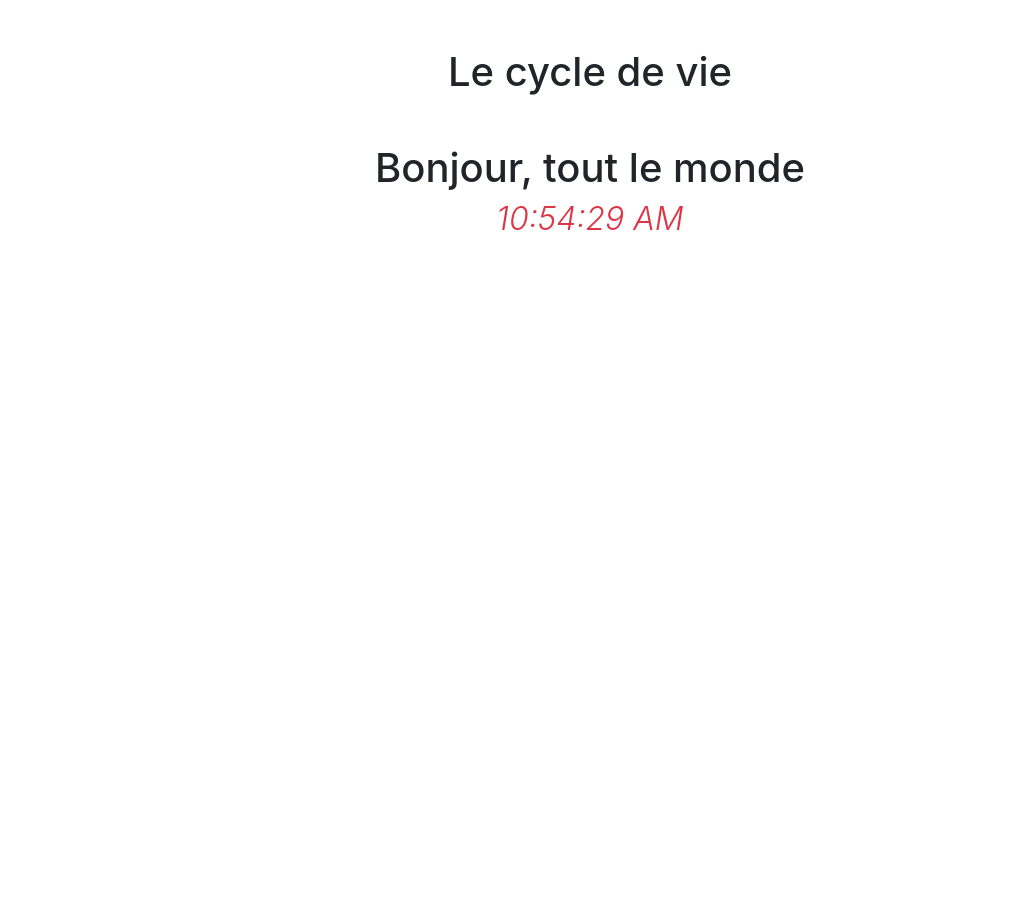
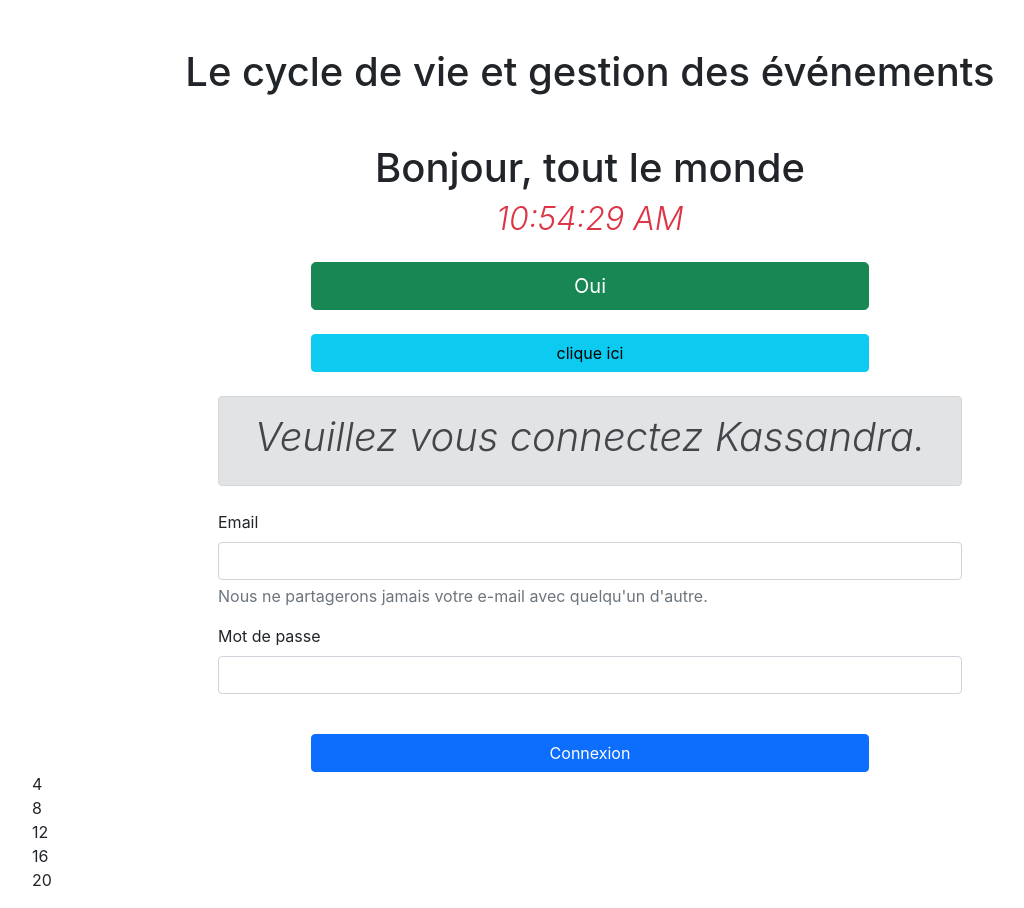
Before and after one commit to Alprod/exoReact, a React app in the folder cycle-vie/: page / in a window 1280 px wide. Shown: the whole page, without its empty margins (50-1074 px from the left). Before the commit the page ends 800 px from the top, so only its background shows below. Built offline with nearby package versions, Linux system fonts and the light colour scheme.

Commit message:
Ajout du cycle de vie et gestion des événement

```diff
--- a/cycle-vie/public/index.html
+++ b/cycle-vie/public/index.html
@@ -11,8 +11,12 @@
   </head>
   <body>
     <div class="container">
+        <h1 class="text-center m-5">Le cycle de vie et gestion des événements</h1>
+        <div id="clock"></div>
         <div id="root"></div>
-        <div id="clock"></div>
+        <div id="clickWithoutBind"></div>
+        <div id="buttonConnexion"></div>
+        <div id="liste"></div>
     </div>
     <script src="https://cdn.jsdelivr.net/npm/bootstrap@5.0.2/dist/js/bootstrap.bundle.min.js" integrity="sha384-MrcW6ZMFYlzcLA8Nl+NtUVF0sA7MsXsP1UyJoMp4YLEuNSfAP+JcXn/tWtIaxVXM" crossorigin="anonymous"></script>
   </body>
--- a/cycle-vie/src/index.js
+++ b/cycle-vie/src/index.js
@@ -4,12 +4,14 @@ import './styles.css';
 
 const docElementRootId = document.getElementById('root')
 const docElementClockId = document.getElementById('clock')
+const docElementClickWithoutBindId = document.getElementById('clickWithoutBind')
+const docElementButtonConnexionId = document.getElementById('buttonConnexion')
+const docElementListeId = document.getElementById('liste')
 
-const element = <h1 className="text-center m-5">Le cycle de vie</h1>
-ReactDOM.render(element, docElementRootId);
 function FormatDate(props) {
     return <h2 className="text-center"><span className="text-danger fst-italic fw-light">{props.date.toLocaleTimeString()}</span></h2>
 }
+
 class Clock extends React.Component {
     constructor(props) {
         super(props);
@@ -17,7 +19,6 @@ class Clock extends React.Component {
             date: new Date()
         }
     }
-
     componentDidMount() {
         this.timerID = setInterval(
             () => this.tick(),1000
@@ -43,6 +44,9 @@ class Clock extends React.Component {
         )
     }
 }
+
+
+
 function Application(){
     return (
         <div>
@@ -50,4 +54,150 @@ function Application(){
         </div>
     )
 }
-    ReactDOM.render(<Application/>, docElementClockId)
+
+ReactDOM.render(<Application/>, docElementClockId)
+
+//Avec le bind
+class Toggle extends React.Component {
+    constructor(props) {
+        super(props);
+        this.state = {
+            isToggleOn : true,
+        }
+        //Une liaison afin d'utiliser le "this"
+        this.handleClick = this.handleClick.bind(this)
+    }
+    handleClick() {
+        this.setState(state => ({
+            isToggleOn: !state.isToggleOn
+        }))
+    }
+
+    render() {
+        return (
+            <div className="d-grid gap-2 col-6 mx-auto my-4">
+                <button className={`btn btn-lg  ${(this.state.isToggleOn) ? 'btn-success' : 'btn-dark'}`}
+                        onClick={this.handleClick}>
+                    {this.state.isToggleOn ? 'Oui' : 'Non'}
+                </button>
+            </div>
+        )
+    }
+}
+ReactDOM.render(<Toggle/>, docElementRootId)
+
+//Sans le bind
+class ClickWithoutBind extends React.Component{
+    handleClick = () => {
+        alert("c'est cliqué")
+    }
+
+    render() {
+        //Cela nous assure que 'this' est bien lié mais ce n'est obliger de mettre ()
+        return (
+            <div className="d-grid gap-2 col-6 mx-auto my-4">
+                <button className="btn btn-info" onClick={this.handleClick}> clique ici </button>
+            </div>
+        )
+    }
+}
+
+ReactDOM.render(
+    <ClickWithoutBind/>,
+    docElementClickWithoutBindId
+)
+
+const capitalize = (word) => ((word) ? word[0].toUpperCase() + word.slice(1) : 'inconnu')
+const nomUser = 'kassandra'
+
+function UserGreeting(props) {
+    return <div className="alert alert-success d-grid gap-2 col-8 mx-auto my-4" role="alert">
+                <h1 className="text-center fst-italic fw-light">Bienvenue {capitalize(props.user)} !</h1>
+            </div>
+}
+
+function GuestGreeting(props) {
+    return <div className="d-grid gap-2 col-8 mx-auto my-4">
+                <div className="alert alert-secondary" role="alert">
+                    <h1 className="text-center fst-italic fw-light">Veuillez vous connectez {capitalize(props.user)}.</h1>
+                </div>
+             <FormConnection/>
+            </div>
+}
+
+function FormConnection() {
+    return <div>
+                <div className="mb-3">
+                    <label htmlFor="exampleInputEmail1" className="form-label">Email</label>
+                    <input type="email" className="form-control" id="exampleInputEmail1" aria-describedby="emailHelp"/>
+                        <div id="emailHelp" className="form-text fs-6">Nous ne partagerons jamais votre e-mail avec quelqu'un d'autre.</div>
+                </div>
+                <div className="mb-3">
+                    <label htmlFor="exampleInputPassword1" className="form-label">Mot de passe</label>
+                    <input type="password" className="form-control" id="exampleInputPassword1"/>
+                </div>
+            </div>
+}
+
+function Greeting(props) {
+    const isLoggedIn = props.isLoggedIn;
+    if(isLoggedIn) {
+        return <UserGreeting user={props.nom}/>
+    }
+    return <GuestGreeting user={props.nom}/>
+}
+
+function LoginButton(props){
+    return <button className="btn btn-primary" onClick={props.onClick}>
+            Connexion
+        </button>
+}
+function LogoutButton(props){
+    return <button className="btn btn-success" onClick={props.onClick}>
+            Déconnexion
+        </button>
+}
+
+class LoginControl extends React.Component{
+
+    constructor(props) {
+        super(props);
+        this.state = {
+            isLoggeIn: false
+        }
+        this.handleLoginClick = this.handleLoginClick.bind(this);
+        this.handleLogoutClick = this.handleLogoutClick.bind(this);
+    }
+
+    handleLoginClick() {
+        this.setState({isLoggeIn: true})
+    }
+
+    handleLogoutClick() {
+        this.setState({isLoggeIn: false})
+    }
+
+    render() {
+        const isLoggeIn = this.state.isLoggeIn;
+        let  button;
+        if(isLoggeIn) {
+           button = <LogoutButton onClick={this.handleLogoutClick}/>
+        }else {
+           button = <LoginButton onClick={this.handleLoginClick} />
+        }
+        return (
+            <form>
+                <Greeting isLoggedIn={isLoggeIn} nom={nomUser}/>
+                <div className="d-grid col-6 mx-auto">
+                    {button}
+                </div>
+            </form>
+        )
+    }
+}
+
+ReactDOM.render(<LoginControl/>,docElementButtonConnexionId)
+
+const numbers = [2,4,6,8,10]
+const double = numbers.map((number) => <li> {number * 2} </li>)
+ReactDOM.render(<ul className="list-unstyled">{double}</ul>, docElementListeId)
```
